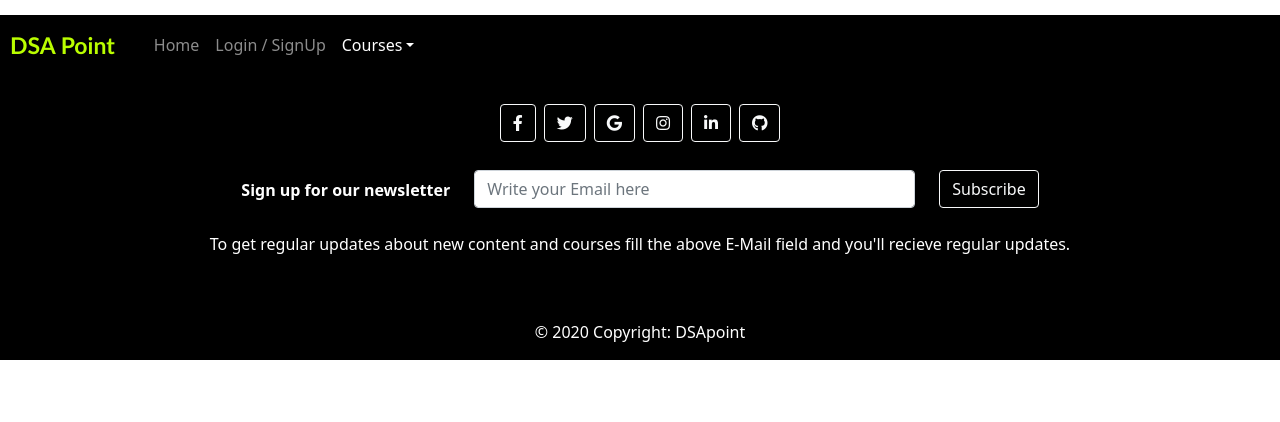
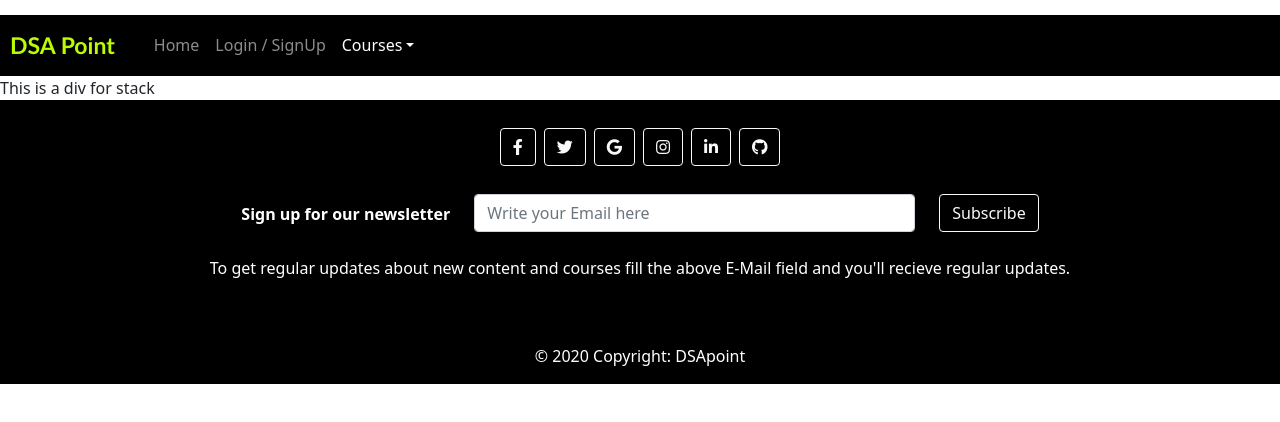
Before and after one commit to dev-anuragS/DSApoint, a React (Create React App) app in the folder dsapoint/: page /stack in a window 1280 px wide. Shown: the top 422 px of the page. Built offline with nearby package versions, Linux system fonts and the light colour scheme.

Commit message:
stack updated and package lock initialised

```diff
--- a/dsapoint/src/App.js
+++ b/dsapoint/src/App.js
@@ -2,6 +2,7 @@ import React from 'react'
 import Navbar from './components/Navbar'
 import Footer from './components/Footer'
 import Home from './components/Home'
+import Stack from './components/Stack'
 import {Switch,Route} from 'react-router-dom'
 
 const App = () => {
@@ -10,6 +11,7 @@ const App = () => {
       <Navbar/>
       <Switch>
         <Route exact path='/' component={Home}/>
+        <Route exaxt path='/stack' component = {Stack}/>
       </Switch>
       <Footer/>
     </>
--- a/dsapoint/src/components/stack.jsx
+++ b/dsapoint/src/components/stack.jsx
@@ -5,7 +5,9 @@ import React from 'react'
 const Stack = () => {
     return (
         <>
-
+            <div>
+                This is a div for stack
+            </div>
         </>
     )
 }
```
Also changed, not shown: 1 other file (tests, documents, lock files or other folders).
